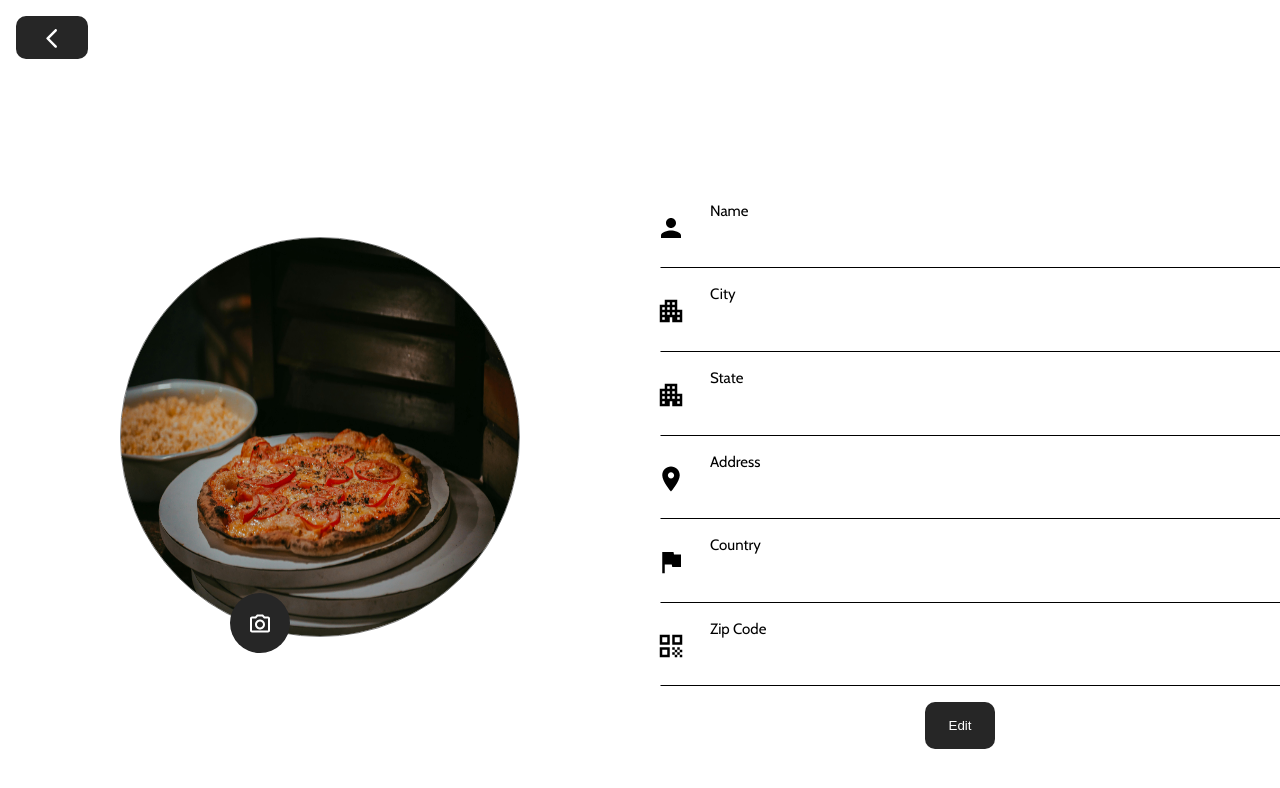
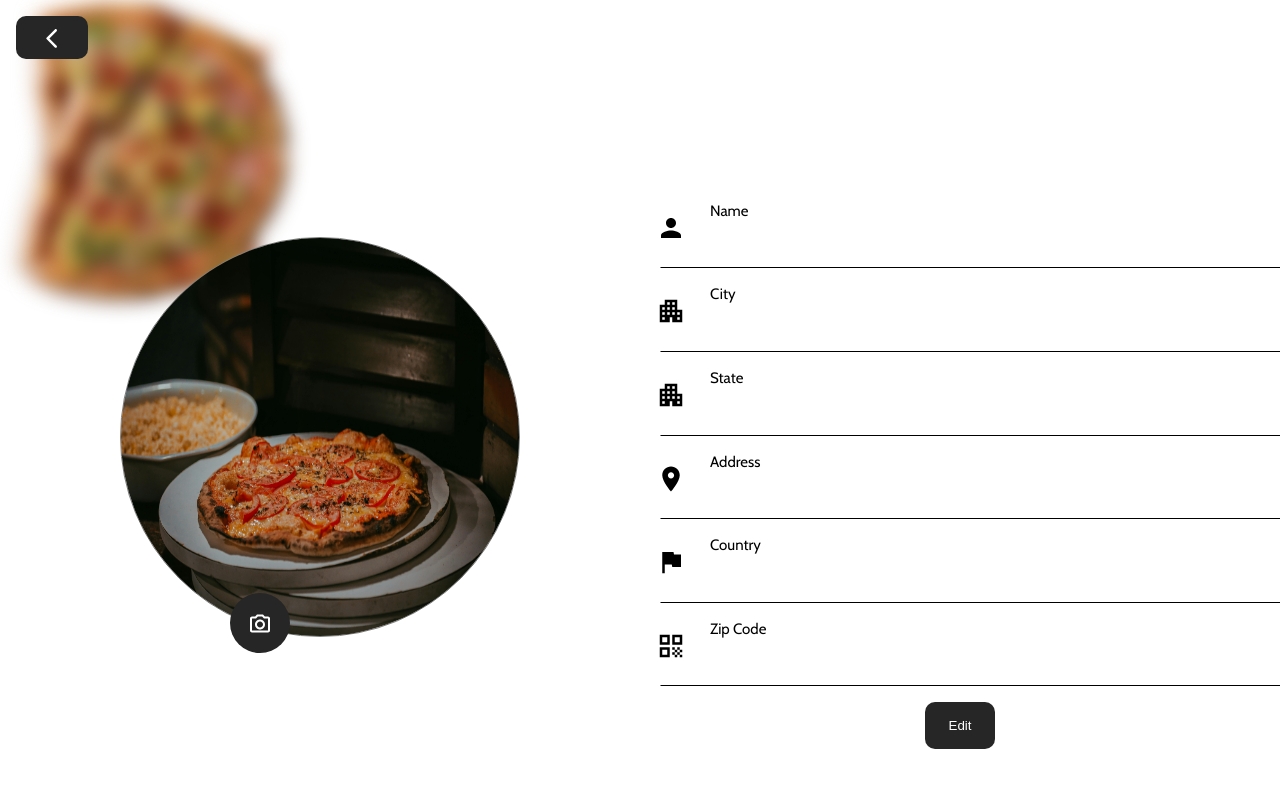
Before and after one commit to SoumikGhosh111/In-wood, a React (Create React App) app: page /profile in a window 1280 px wide. Shown: the top 788 px of the page. Built offline with nearby package versions, Linux system fonts and the light colour scheme; no server answers; sample sign-in values are in the browser's storage.

Commit message:
test commit

```diff
--- a/src/profile-page-components/Profile/Profile.css
+++ b/src/profile-page-components/Profile/Profile.css
@@ -99,7 +99,17 @@
 }
 
 
-
+.pizza-imgs{
+    position: absolute;
+    z-index: -1;
+    filter: blur(10px);
+    width: 300px;
+    height: 300px;
+}
+.pizza-imgs img{
+    width: 100%;
+    height: 100%;
+}
 
 
 
--- a/src/profile-page-components/Profile/Profile.js
+++ b/src/profile-page-components/Profile/Profile.js
@@ -12,6 +12,11 @@ import RoomIcon from '@mui/icons-material/Room';
 import FlagIcon from '@mui/icons-material/Flag';
 import QrCodeIcon from '@mui/icons-material/QrCode';
 import ArrowBackIosRoundedIcon from '@mui/icons-material/ArrowBackIosRounded';
+
+// pizza images
+import bottomLeftSlice from "../../assets/bottom_left_slice_1.png";
+import topLeftSlice from "../../assets/top_left_slice_1.png";
+import mainSlice from "../../assets/main_slice_1.png"
 
 function Profile() {
     const [image, setImage] = useState(null);
@@ -51,6 +56,7 @@ function Profile() {
         }
 
     };
+    // function to fetch user details
     const getUserDetails = async () => {
         try {
             const response = await fetch(`http://localhost:8000/api/users/userDetails/${useremail}`);
@@ -83,7 +89,7 @@ function Profile() {
             console.log(err);
         }
     };
-
+    // funtion to update profile picture
     const updateProfilePicture = async () => {
         try {
             const imageData = {
@@ -105,6 +111,7 @@ function Profile() {
             console.log(err);
         }
     }
+    // function to update user details
     const updateUserDetails = async () => {
         try {
             const updatedUser = {
@@ -133,9 +140,11 @@ function Profile() {
         }
     };
 
+
     useEffect(() => {
         getUserDetails();
     }, []);
+
     const handleBackToHome = () => {
 
         window.location.href = '/';
@@ -147,7 +156,20 @@ function Profile() {
     return (
         <>
             {/* <h1 className='profile-page-title'>EDIT PROFILE</h1> */}
-                    <button className='go-back-home' onClick={handleBackToHome}><ArrowBackIosRoundedIcon sx={{transform: "translateY(10%)"}}/></button>
+            <div className='profile-pizza-bottom-left  pizza-imgs'>
+                <img src= {bottomLeftSlice}/>
+            </div>
+
+            <div className='profile-pizza-top-left  pizza-imgs'>
+                <img src= {topLeftSlice}/>
+            </div>
+
+
+            <div className='profile-pizza-main  pizza-imgs'>
+                <img src= {mainSlice}/>
+            </div>
+            <div className='profile-blur-bg'>
+                <button className='go-back-home' onClick={handleBackToHome}><ArrowBackIosRoundedIcon sx={{ transform: "translateY(10%)" }} /></button>
                 <div className='profile-page-wrapper'>
 
 
@@ -155,51 +177,51 @@ function Profile() {
                         <div className='profile-img'>
                             <img src={profileImg ? profileImg : background} alt="Profile Background" accept='.jpeg, .png, .jpg' />
                         </div>
-                    <button onClick={() => setImageChange(true)} style={{ display: imageChange ? 'none' : 'block' }}><CameraAltOutlinedIcon sx={{transform: "translateY(10%)"}}/></button>
-                    <button onClick={() => { setImageChange(false); updateProfilePicture() }} style={{ display: imageChange ? 'block' : 'none' }}><DoneIcon sx={{transform: "translateY(10%)"}} /></button>
+                        <button onClick={() => setImageChange(true)} style={{ display: imageChange ? 'none' : 'block' }}><CameraAltOutlinedIcon sx={{ transform: "translateY(10%)" }} /></button>
+                        <button onClick={() => { setImageChange(false); updateProfilePicture() }} style={{ display: imageChange ? 'block' : 'none' }}><DoneIcon sx={{ transform: "translateY(10%)" }} /></button>
                         {imageChange && (
                             <input className='input-image' type="file" onChange={(e) => handleImageChange(e)} accept="image/" />
                         )}
                     </div>
                     <div className='profile-page-right'>
                         <div className='profile-page-right-input'>
-                        <PersonIcon sx={{ transform: "translateY(40%)", fontSize: "30px", marginLeft: "1rem"  }} />
+                            <PersonIcon sx={{ transform: "translateY(40%)", fontSize: "30px", marginLeft: "1rem" }} />
                             <div>
                                 <span>Name</span>
-                            <input value={userName} onChange={(e) => setUserName(e.target.value)} disabled={!editMode}style={{outline: editMode ? "1px solid black" : "none"}} />
+                                <input value={userName} onChange={(e) => setUserName(e.target.value)} disabled={!editMode} style={{ outline: editMode ? "1px solid black" : "none" }} />
                             </div>
 
                         </div>
                         <div className='profile-page-right-ver-line'></div>
                         <div className='profile-page-right-input'>
-                        <ApartmentIcon sx={{ transform: "translateY(40%)", fontSize: "30px", marginLeft: "1rem"  }} />
+                            <ApartmentIcon sx={{ transform: "translateY(40%)", fontSize: "30px", marginLeft: "1rem" }} />
                             <div>
                                 <span>City</span>
-                            <input value={city} onChange={(e) => setCity(e.target.value)} disabled={!editMode}style={{outline: editMode ? "1px solid black" : "none"}} />
+                                <input value={city} onChange={(e) => setCity(e.target.value)} disabled={!editMode} style={{ outline: editMode ? "1px solid black" : "none" }} />
                             </div>
                         </div>
                         <div className='profile-page-right-ver-line'></div>
                         <div className='profile-page-right-input'>
-                    <ApartmentIcon sx={{ transform: "translateY(40%)", fontSize: "30px", marginLeft: "1rem"  }} />
+                            <ApartmentIcon sx={{ transform: "translateY(40%)", fontSize: "30px", marginLeft: "1rem" }} />
                             <div>
                                 <span>State</span>
-                            <input value={state} onChange={(e) => setState(e.target.value)} disabled={!editMode}style={{outline: editMode ? "1px solid black" : "none"}} />
+                                <input value={state} onChange={(e) => setState(e.target.value)} disabled={!editMode} style={{ outline: editMode ? "1px solid black" : "none" }} />
                             </div>
                         </div>
                         <div className='profile-page-right-ver-line'></div>
                         <div className='profile-page-right-input'>
-                    <RoomIcon sx={{ transform: "translateY(40%)", fontSize: "30px", marginLeft: "1rem"  }} />
+                            <RoomIcon sx={{ transform: "translateY(40%)", fontSize: "30px", marginLeft: "1rem" }} />
                             <div>
                                 <span>Address</span>
-                        <input value={street} onChange={(e) => setStreet(e.target.value)} disabled={!editMode}style={{outline: editMode ? "1px solid black" : "none"}} />
+                                <input value={street} onChange={(e) => setStreet(e.target.value)} disabled={!editMode} style={{ outline: editMode ? "1px solid black" : "none" }} />
                             </div>
                         </div>
                         <div className='profile-page-right-ver-line'></div>
                         <div className='profile-page-right-input'>
-                    <FlagIcon sx={{ transform: "translateY(40%)", fontSize: "30px", marginLeft: "1rem"  }} />
+                            <FlagIcon sx={{ transform: "translateY(40%)", fontSize: "30px", marginLeft: "1rem" }} />
                             <div>
                                 <span>Country</span>
-                        <input value={country} onChange={(e) => setCountry(e.target.value)} disabled={!editMode}style={{outline: editMode ? "1px solid black" : "none"}} />
+                                <input value={country} onChange={(e) => setCountry(e.target.value)} disabled={!editMode} style={{ outline: editMode ? "1px solid black" : "none" }} />
                             </div>
                         </div>
                         <div className='profile-page-right-ver-line'></div>
@@ -207,7 +229,7 @@ function Profile() {
                             <QrCodeIcon sx={{ transform: "translateY(40%)", fontSize: "30px", marginLeft: "1rem" }} />
                             <div>
                                 <span>Zip Code</span>
-                        <input value={zipCode} onChange={(e) => setZipCode(e.target.value)} disabled={!editMode} style={{outline: editMode ? "1px solid black" : "none"}}/>
+                                <input value={zipCode} onChange={(e) => setZipCode(e.target.value)} disabled={!editMode} style={{ outline: editMode ? "1px solid black" : "none" }} />
                             </div>
                         </div>
                         <div className='profile-page-right-ver-line'></div>
@@ -216,6 +238,8 @@ function Profile() {
                         <button onClick={() => { setEditMode(false); updateUserDetails(); }} style={{ display: editMode ? 'block' : 'none' }}>Save</button>
                     </div>
                 </div>
+            </div>
+
         </>
     )
 }
```
Lines whose indentation alone changed are shown as unchanged.
